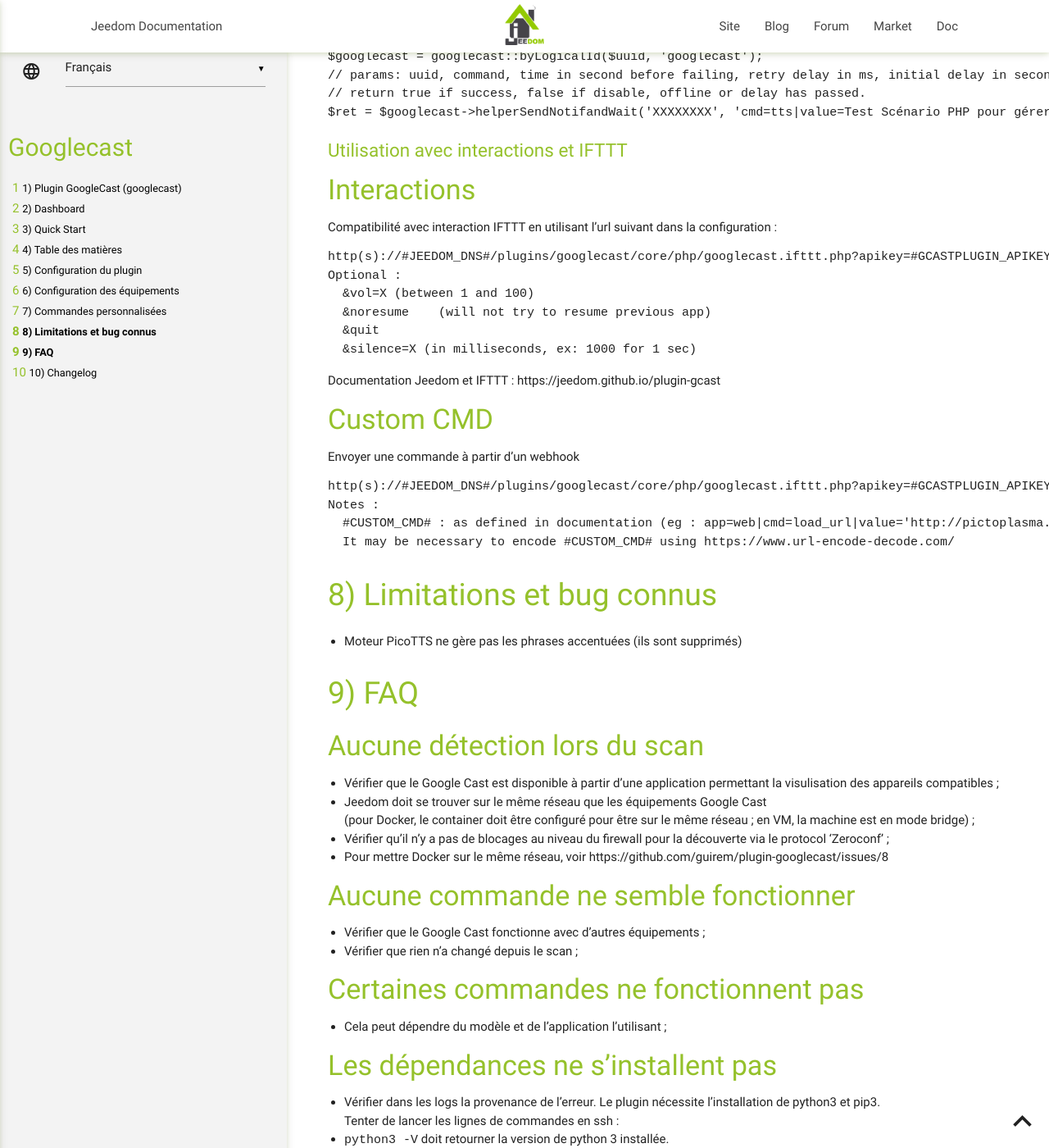
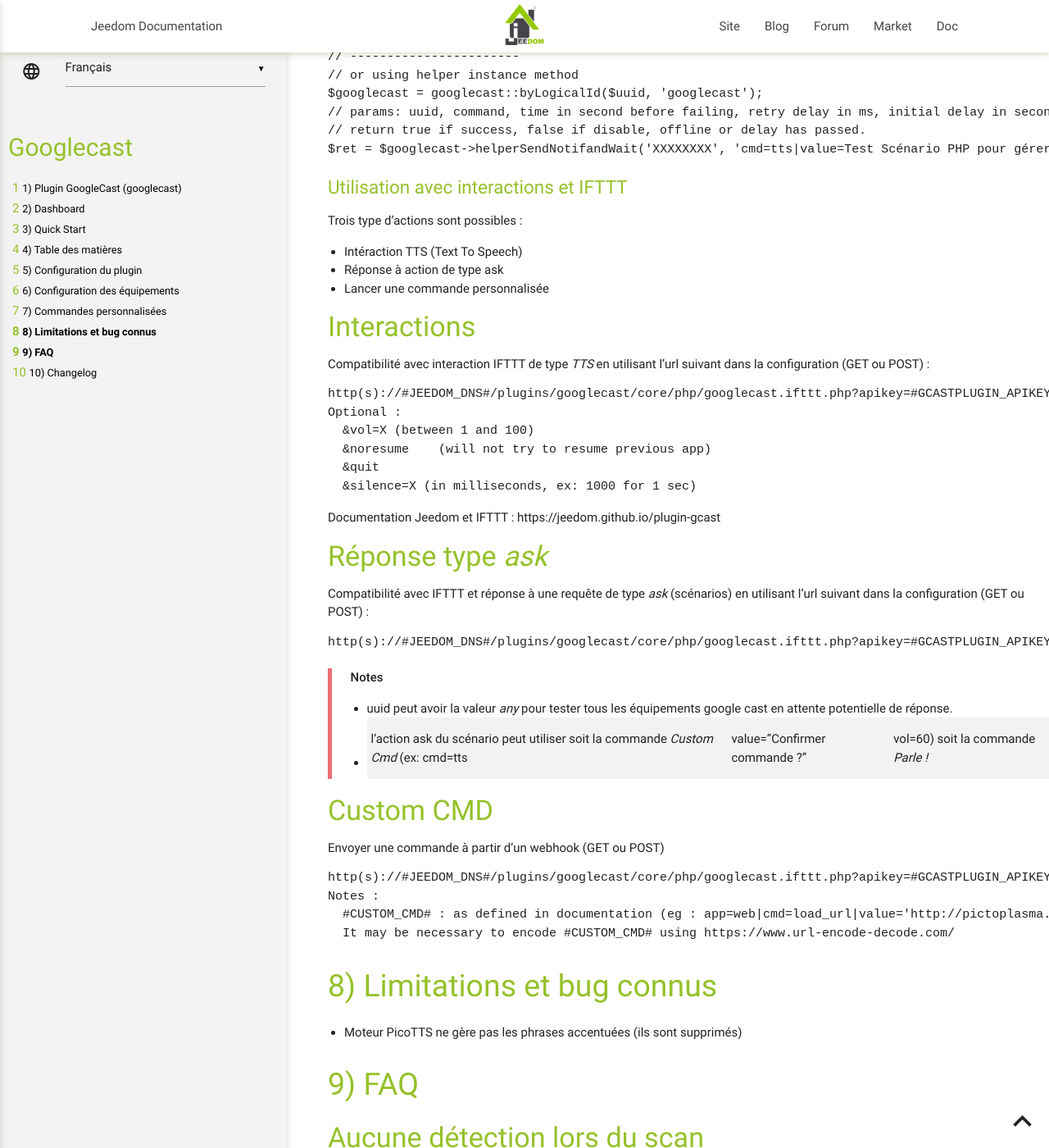
Before and after one commit to guirem/plugin-googlecast, a Jekyll site: the page built from docs/fr_FR/index.md, in a window 1280 px wide and 1400 px high, scrolled down 17798 px. Shown: the whole window at 82% size. Built offline with Jekyll 4.4.1, drawn with Linux system fonts in a browser that asks for light colours; our own code applies the rules of GitHub Pages for plain Markdown files; some of the changed text lies outside the part shown.

Commit message:
ifttt fix and ask compatibility

````diff
--- a/docs/fr_FR/index.md
+++ b/docs/fr_FR/index.md
@@ -93,6 +93,7 @@
       - [Avec bloc code php](#avec-bloc-code-php)
     + [Utilisation avec interactions et IFTTT](#utilisation-avec-interactions-et-ifttt)
       - [Interactions](#interactions)
+      - [Réponse type ask](#r-ponse-type-ask--)
       - [Custom CMD](#custom-cmd)
 - [Limitations et bug connus](#limitations-et-bug-connus)
 - [FAQ](#faq)
@@ -324,9 +325,10 @@
 
 #### Paramètres possibles pour *load_url* en mode *web* :
 ```
-- url: str - website url.
-- force: bool - force mode. To be used if default is not working. (optional, default False).
-- reload: int - reload time in seconds. 0 = no reload. (optional, default 0)
+- value: str - seperated by ',' (see notes)
+    * url: str - website url.
+    * force: bool - force mode. To be used if default is not working. (optional, default False).
+    * reload: int - reload time in seconds. 0 = no reload. (optional, default 0)
 
 ex 1 : app=web|cmd=load_url|value='http://pictoplasma.sound-creatures.com',True,10
 ex 2 : app=web|cmd=load_url|value='http://mywebsite/index.php?apikey%3Dmyapikey'
@@ -673,8 +675,13 @@
 
 ### Utilisation avec interactions et IFTTT
 
+Trois type d'actions sont possibles :
+- Intéraction TTS (Text To Speech)
+- Réponse à action de type ask
+- Lancer une commande personnalisée
+
 #### Interactions
-Compatibilité avec interaction IFTTT en utilisant l'url suivant dans la configuration :
+Compatibilité avec interaction IFTTT de type *TTS* en utilisant l'url suivant dans la configuration (GET ou POST) :
 ```
 http(s)://#JEEDOM_DNS#/plugins/googlecast/core/php/googlecast.ifttt.php?apikey=#GCASTPLUGIN_APIKEY#&uuid=#GCAST_UUID#&query=<<{{TextField}}>>
 Optional :
@@ -685,8 +692,18 @@
 ```
 Documentation Jeedom et IFTTT : https://jeedom.github.io/plugin-gcast
 
+#### Réponse type *ask*
+Compatibilité avec IFTTT et réponse à une requête de type *ask* (scénarios) en utilisant l'url suivant dans la configuration (GET ou POST) :
+```
+http(s)://#JEEDOM_DNS#/plugins/googlecast/core/php/googlecast.ifttt.php?apikey=#GCASTPLUGIN_APIKEY#&uuid=#GCAST_UUID#&action=askreply&query=<<{{TextField}}>>
+```
+
+> **Notes**
+> - uuid peut avoir la valeur *any* pour tester tous les équipements google cast en attente potentielle de réponse.
+> - l'action ask du scénario peut utiliser soit la commande *Custom Cmd* (ex: cmd=tts|value="Confirmer commande ?"|vol=60) soit la commande *Parle !*
+
 #### Custom CMD
-Envoyer une commande à partir d'un webhook
+Envoyer une commande à partir d'un webhook (GET ou POST)
 ```
 http(s)://#JEEDOM_DNS#/plugins/googlecast/core/php/googlecast.ifttt.php?apikey=#GCASTPLUGIN_APIKEY#&uuid=#GCAST_UUID#&action=customcmd&query=#CUSTOM_CMD#
 Notes :
@@ -722,11 +739,12 @@
 
 #### Les dépendances ne s'installent pas
 
-- Vérifier dans les logs la provenance de l'erreur. Le plugin nécessite l'installation de python3 et pip3.
-Tenter de lancer les lignes de commandes en ssh :
+Vérifier dans les logs (*Googlecast_update*) la provenance de l'erreur. Le plugin nécessite l'installation de python3, pip3.
+
+Si le log contient le message *Error: Cound not found pip3 program to install python dependencies !*, tenter de lancer les lignes de commandes en ssh :
 - `python3 -V` doit retourner la version de python 3 installée.
 - `compgen -ac | grep -E '^pip-?3' | sort -r | head -1` doit retourner une ligne (ex: pip3)
-- Si aucun retour sur le ligne précédante tenter une réinstallation
+- Si aucun retour sur le ligne précédante tenter une réinstallation de pip3
 ```
 sudo apt-get remove python3-pip
 sudo apt-get -y install python3-pip
````
Also changed, not shown: other parts of docs/fr_FR/index.md (+1 -1 lines), docs/fr_FR/changelog.md (+5 -0 lines), 1 other file.
